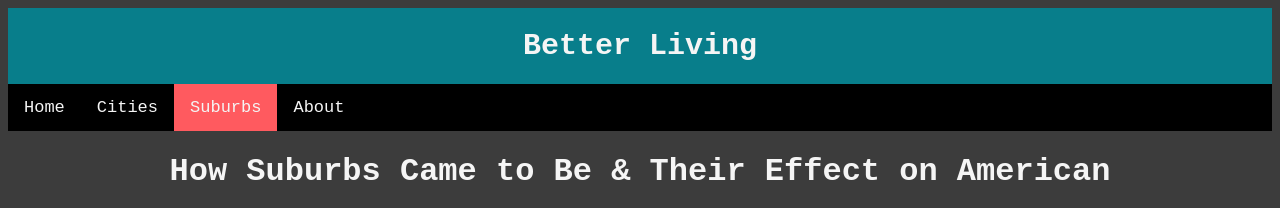
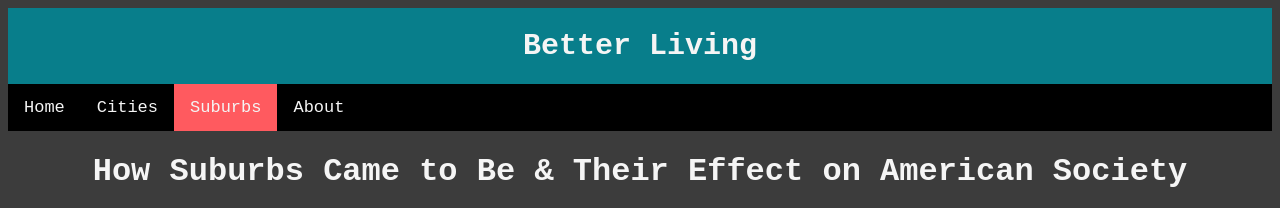
Before and after one commit to MAV2k0/suburbs, a plain HTML site: page index.html in a window 1280 px wide. Shown: the top 208 px of the page. Drawn offline with Linux system fonts and the light colour scheme; grey boxes are pictures that could not be loaded.

Commit message:
Update index.html

```diff
--- a/index.html
+++ b/index.html
@@ -19,7 +19,7 @@
       <a href="https://mav2k0.github.io/about/">About</a>
     </div>
 
-    <h1>How Suburbs Came to Be & Their Effect on American</h1>
+    <h1>How Suburbs Came to Be & Their Effect on American Society</h1>
     <img class="resize center" src="Images/Suburbs.jpg" alt="American Suburb" />
 
     <div class="container">
```
